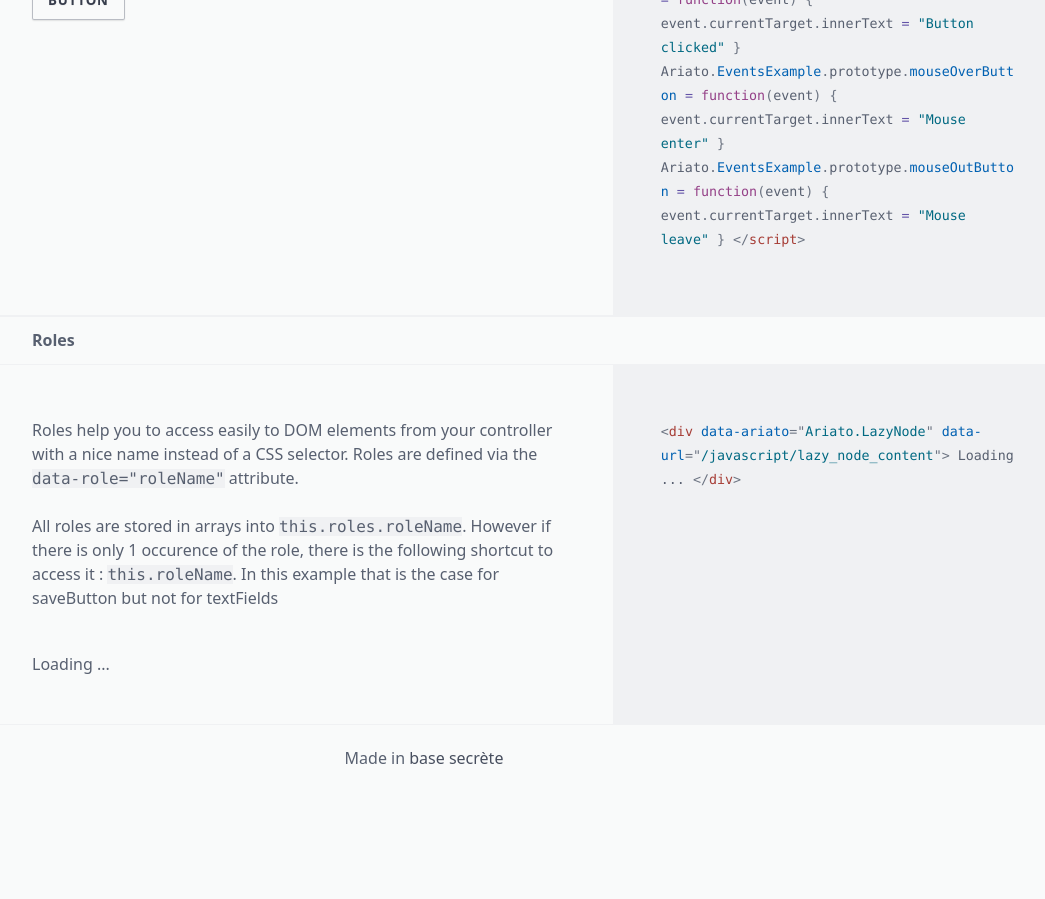
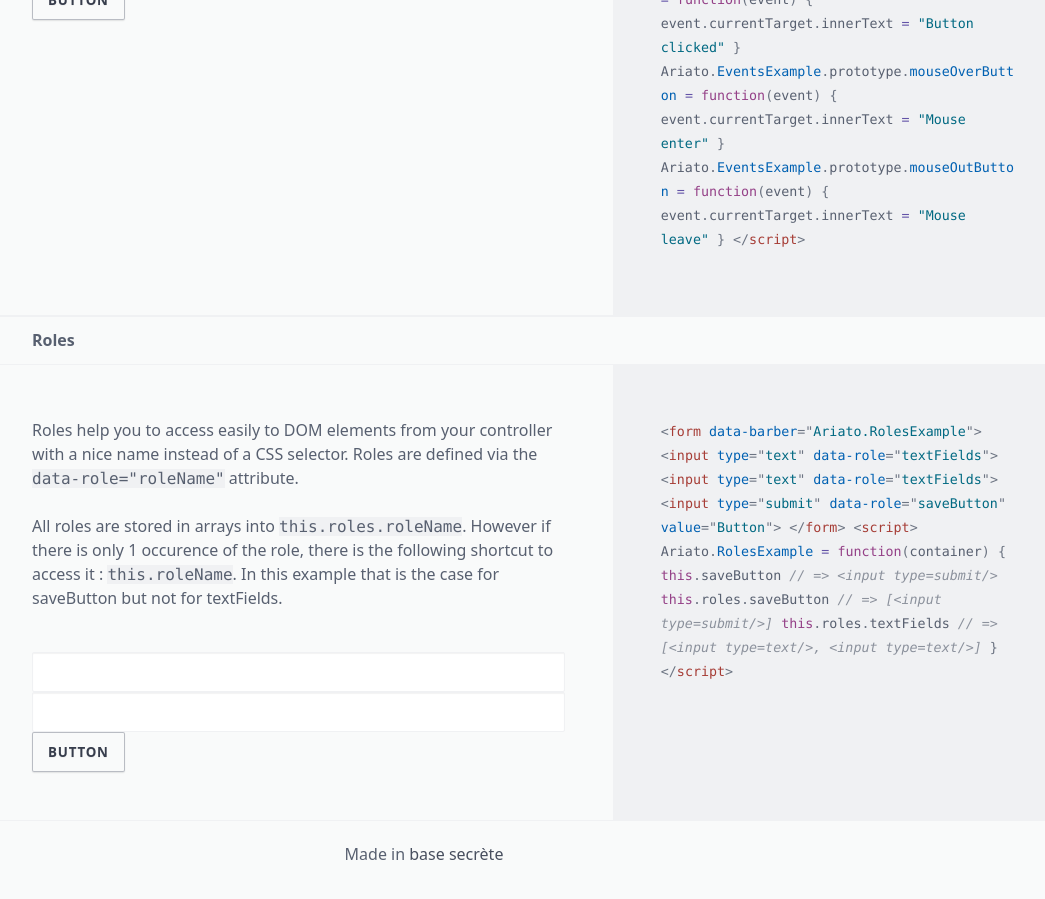
Before and after one commit to BaseSecrete/ariato, a Jekyll site: the page built from javascript/skeleton.html, in a window 1280 px wide and 900 px high, scrolled down 1932 px. Shown: the whole window, without its empty margins (216-1261 px from the left). Built offline with Jekyll 4.4.1, drawn with Linux system fonts in a browser that asks for light colours; before the commit the page ends 2736 px from its top, so only the background shows below that.

Commit message:
Fix roles example

```diff
--- a/javascript/skeleton.html
+++ b/javascript/skeleton.html
@@ -119,13 +119,23 @@ title: Ariato
     <p>
       All roles are stored in arrays into <code>this.roles.roleName</code>.
       However if there is only 1 occurence of the role, there is the following shortcut to access it : <code>this.roleName</code>.
-      In this example that is the case for saveButton but not for textFields
+      In this example that is the case for saveButton but not for textFields.
     </p>
 
     <div id="javascript-roles">
-      <div data-ariato="Ariato.LazyNode" data-url="/javascript/lazy_node_content">
-        Loading ...
-      </div>
+      <form data-barber="Ariato.RolesExample">
+        <input type="text" data-role="textFields"/>
+        <input type="text" data-role="textFields"/>
+        <input type="submit" data-role="saveButton" value="Button"/>
+      </form>
+
+      <script>
+        Ariato.RolesExample = function(container) {
+          this.saveButton // => <input type=submit/>
+          this.roles.saveButton // => [<input type=submit/>]
+          this.roles.textFields // => [<input type=text/>, <input type=text/>]
+        }
+      </script>
     </div>
   </div>
   <aside>
```
